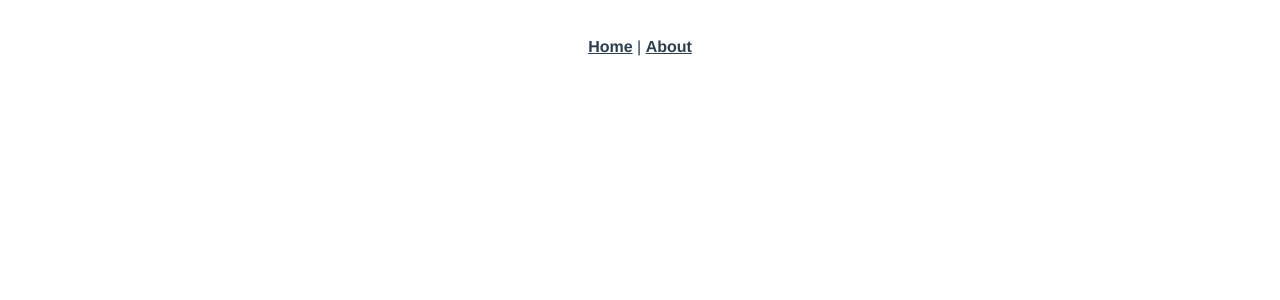
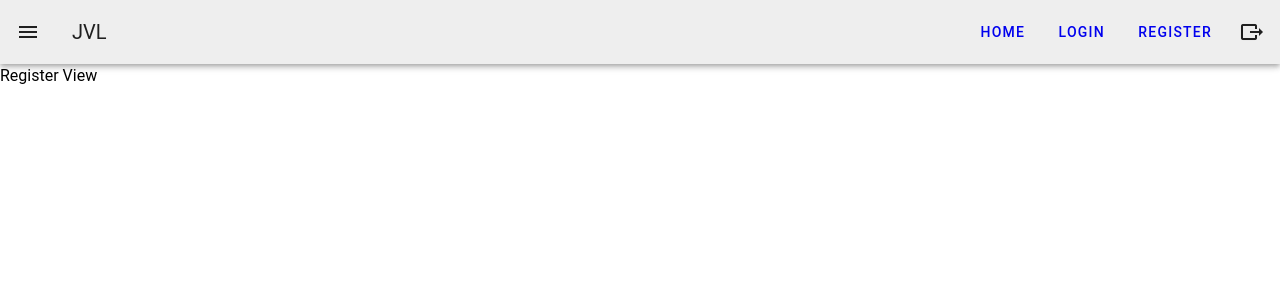
Before and after one commit to MadBrain4/Frontend-CRUD-Vue, a Vue app: page /register in a window 1280 px wide. Before the commit this address had no page. Shown: the top 300 px of the page. Built offline with nearby package versions, Linux system fonts and the light colour scheme.

Commit message:
Estructura Inicial Sin Funcionamiento con Home Listo

```diff
--- a/package.json
+++ b/package.json
@@ -8,9 +8,13 @@
     "lint": "vue-cli-service lint"
   },
   "dependencies": {
+    "@mdi/font": "^7.2.96",
+    "axios": "^1.5.1",
     "core-js": "^3.8.3",
+    "material-design-icons-iconfont": "^6.7.0",
     "vue": "^3.2.13",
     "vue-router": "^4.0.3",
+    "vuetify": "^3.3.20",
     "vuex": "^4.0.0"
   },
   "devDependencies": {
--- a/src/App.vue
+++ b/src/App.vue
@@ -1,30 +1,8 @@
 <template>
-  <nav>
-    <router-link to="/">Home</router-link> |
-    <router-link to="/about">About</router-link>
-  </nav>
+  <MenuHome />
   <router-view/>
 </template>
 
-<style>
-#app {
-  font-family: Avenir, Helvetica, Arial, sans-serif;
-  -webkit-font-smoothing: antialiased;
-  -moz-osx-font-smoothing: grayscale;
-  text-align: center;
-  color: #2c3e50;
-}
-
-nav {
-  padding: 30px;
-}
-
-nav a {
-  font-weight: bold;
-  color: #2c3e50;
-}
-
-nav a.router-link-exact-active {
-  color: #42b983;
-}
-</style>
+<script setup>
+  import MenuHome from './components/MenuHome.vue';
+</script>
--- /dev/null
+++ b/src/components/FooterHome.vue
@@ -0,0 +1,5 @@
+<template>
+    <div>
+
+    </div>
+</template>
--- /dev/null
+++ b/src/components/MenuHome.vue
@@ -0,0 +1,35 @@
+<template>
+  <v-toolbar
+    dark
+    prominent
+    :elevation="4"
+    max-height="60"
+  >
+    <v-app-bar-nav-icon></v-app-bar-nav-icon>
+
+    <v-toolbar-title>JVL</v-toolbar-title>
+
+    <v-spacer></v-spacer>
+
+    <router-link :to="{'name': 'home'}">
+      <v-btn>
+        Home
+      </v-btn>
+    </router-link>
+    <router-link :to="{'name': 'login'}">
+      <v-btn>
+        Login
+      </v-btn>
+    </router-link>
+    <router-link :to="{'name': 'register'}">
+      <v-btn>
+        Register
+      </v-btn>
+    </router-link>
+
+
+    <v-btn icon>
+      <v-icon>mdi-export</v-icon>
+    </v-btn>
+  </v-toolbar>
+</template>
--- a/src/main.js
+++ b/src/main.js
@@ -3,4 +3,16 @@ import App from './App.vue'
 import router from './router'
 import store from './store'
 
-createApp(App).use(store).use(router).mount('#app')
+// Vuetify
+import 'vuetify/styles'
+import { createVuetify } from 'vuetify'
+import * as components from 'vuetify/components'
+import * as directives from 'vuetify/directives'
+import '@mdi/font/css/materialdesignicons.css'
+
+const vuetify = createVuetify({
+  components,
+  directives,
+})
+
+createApp(App).use(store).use(router).use(vuetify).mount('#app')
--- a/src/router/index.js
+++ b/src/router/index.js
@@ -1,5 +1,7 @@
 import { createRouter, createWebHistory } from 'vue-router'
-import HomeView from '../views/HomeView.vue'
+import HomeView from './../views/HomeView.vue'
+import RegisterView from './../views/RegisterView.vue'
+import LoginView from './../views/LoginView.vue'
 
 const routes = [
   {
@@ -8,13 +10,15 @@ const routes = [
     component: HomeView
   },
   {
-    path: '/about',
-    name: 'about',
-    // route level code-splitting
-    // this generates a separate chunk (about.[hash].js) for this route
-    // which is lazy-loaded when the route is visited.
-    component: () => import(/* webpackChunkName: "about" */ '../views/AboutView.vue')
-  }
+    path: '/register',
+    name: 'register',
+    component: RegisterView
+  },
+  {
+    path: '/login',
+    name: 'login',
+    component: LoginView
+  },
 ]
 
 const router = createRouter({
--- a/src/views/AboutView.vue
+++ /dev/null
@@ -1,5 +0,0 @@
-<template>
-  <div class="about">
-    <h1>This is an about page</h1>
-  </div>
-</template>
--- a/src/views/HomeView.vue
+++ b/src/views/HomeView.vue
@@ -1,18 +1,40 @@
 <template>
-  <div class="home">
-    <img alt="Vue logo" src="../assets/logo.png">
-    <HelloWorld msg="Welcome to Your Vue.js App"/>
-  </div>
+    <v-app>
+        <main>
+            <v-parallax
+                src="https://cdn.vuetifyjs.com/images/backgrounds/vbanner.jpg"
+                class="parallax"
+            >
+                <div class="d-flex flex-column fill-height align-center text-black titulo">
+                    <h1 class="text-h1 font-weight-thin mb-4 text-white" :elevation="4" >
+                        Qobuk
+                    </h1>
+                    <h4 class="text-h5 text-white text-medium">
+                        Donde lo que Imaginas se Convierte en Realidad
+                    </h4>
+                </div>
+            </v-parallax>
+        </main>
+    </v-app>
 </template>
 
-<script>
-// @ is an alias to /src
-import HelloWorld from '@/components/HelloWorld.vue'
+<script setup>
 
-export default {
-  name: 'HomeView',
-  components: {
-    HelloWorld
-  }
-}
 </script>
+
+<style scoped>
+    form {
+        box-sizing: border-box;
+        padding: 2rem;
+        border-radius: 1rem;
+        background-color: hsl(0, 0%, 100%);
+        border: 4px solid hsl(0, 0%, 90%);
+        display: grid;
+        grid-template-columns: 1fr 1fr;
+        gap: 2rem;
+    }
+
+    .titulo {
+        margin-top: 17.5%;
+    }
+</style>
--- /dev/null
+++ b/src/views/LoginView.vue
@@ -0,0 +1,19 @@
+<template>
+    <div>
+        <v-parallax
+            src="https://cdn.vuetifyjs.com/images/backgrounds/vbanner.jpg"
+        >
+            <div class="d-flex flex-column fill-height justify-center align-center text-black">
+                <v-form class="form">
+
+                </v-form>
+            </div>
+        </v-parallax>
+    </div>
+</template>
+
+<script setup>
+    import { ref } from 'vue'
+
+
+</script>
--- /dev/null
+++ b/src/views/RegisterView.vue
@@ -0,0 +1,11 @@
+<template>
+    <div>
+        Register View
+    </div>
+</template>
+
+<script setup>
+    import { ref } from 'vue'
+
+
+</script>
--- a/vue.config.js
+++ b/vue.config.js
@@ -1,4 +1,5 @@
 const { defineConfig } = require('@vue/cli-service')
 module.exports = defineConfig({
-  transpileDependencies: true
+  transpileDependencies: true,
+  lintOnSave: false
 })
```
Also changed, not shown: 1 other file (tests, documents, lock files or other folders).
